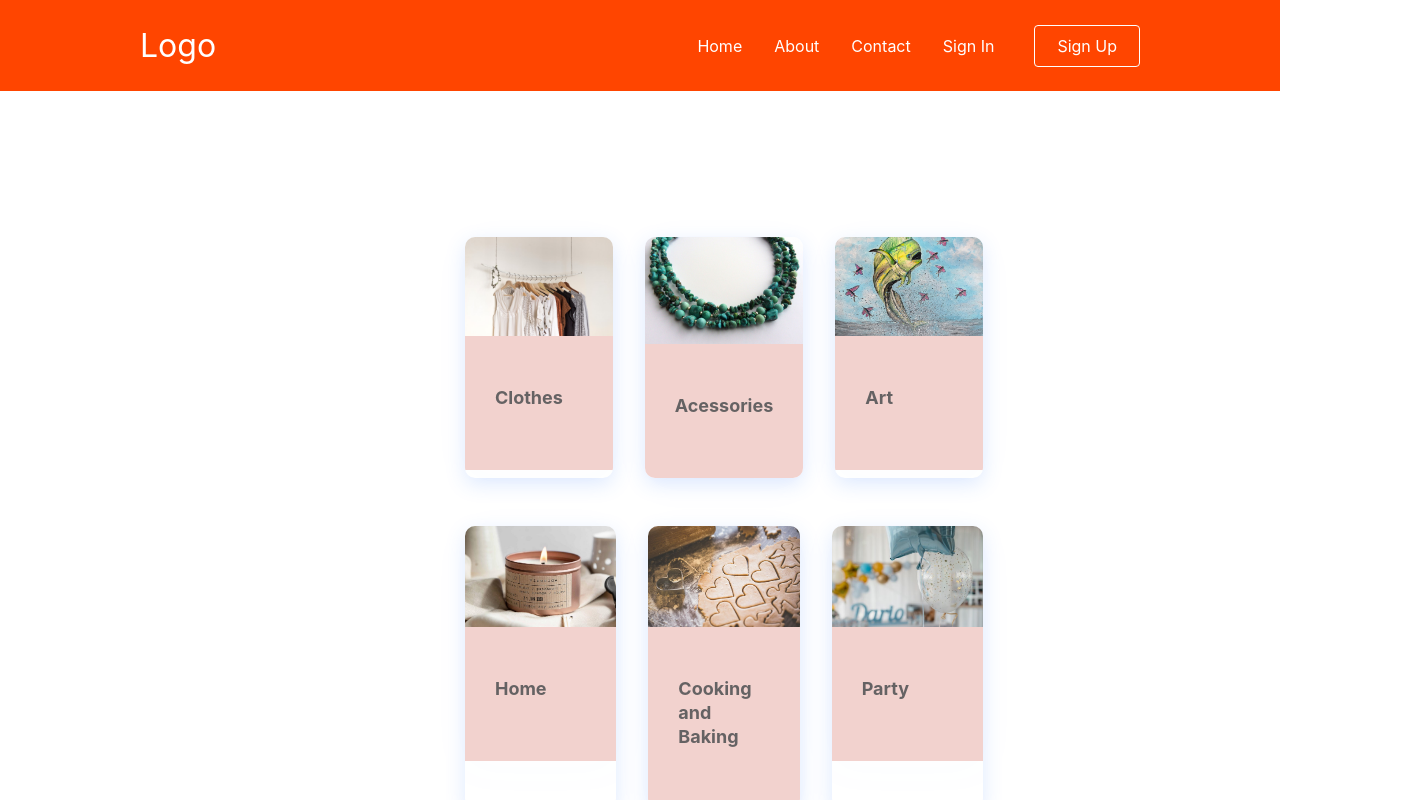
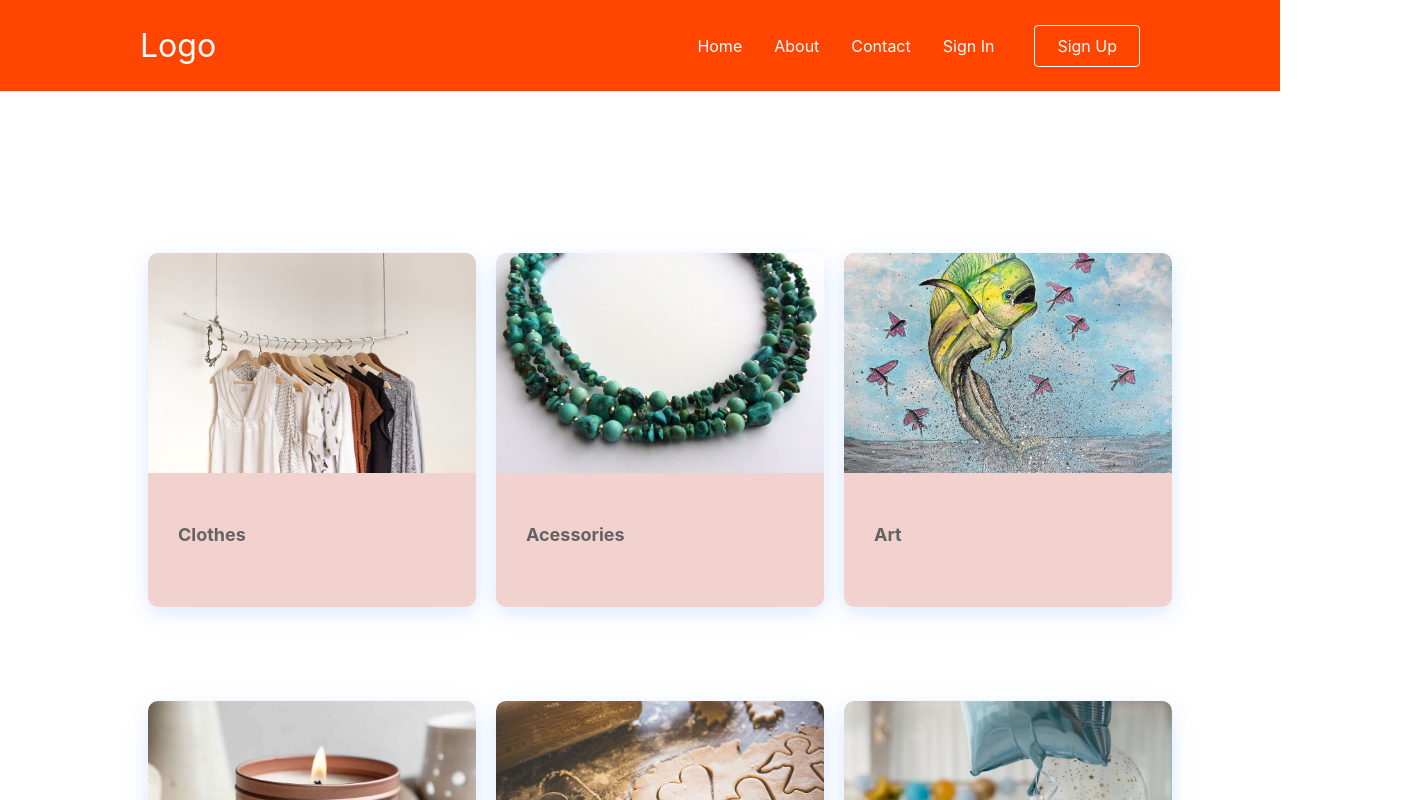
Before and after one commit to marlains/Venushacks-2022, a React (Create React App) app: page / in a window 1280 px wide. Shown: the top 800 px of the page, 1408 px wide, since content can reach past the window. Built offline with nearby package versions, Linux system fonts and the light colour scheme.

Commit message:
fixed cards and footer

```diff
--- a/src/components/AllCards.js
+++ b/src/components/AllCards.js
@@ -13,7 +13,7 @@ function AllCards() {
     <div className='all_cards'>
         <div className='all_cards_container'>
             <div className='all_cards_wrapper'>
-                <ul className='card_name'>
+                <ul className='card_name_wrapper'>
                     <Cards
                     src={pic}
                     text='Clothes'
@@ -30,7 +30,7 @@ function AllCards() {
                     path='/'
                     />
                 </ul>
-                <ul className='card_name'>
+                <ul className='card_name_wrapper'>
                     <Cards
                     src={pic4}
                     text='Home'
--- a/src/components/Cards.css
+++ b/src/components/Cards.css
@@ -1,11 +1,6 @@
 .all_cards {
     padding: 4rem;
     background: #fff;
-    width: 100vw;
-  }
-
-  h1 {
-    text-align: center;
   }
 
   .all_cards_container {
@@ -22,14 +17,18 @@
     margin: 50px 45px;
   }
 
-  .card_name {
+  .card_name_wrapper {
     margin-bottom: 24px;
   }
 
-  .card_name {
-    display: flex;
-    flex: 1;
-    margin: 1rem;
+  .card_name_wrapper {
+    display: grid;
+    grid-template-columns: 1fr 1fr 1fr;
+    grid-template-rows: 1fr 1fr 1fr;
+    column-gap: 20px;
+    margin: 3rem;
+    height: 50vh;
+    width: 80vw;
     border-radius: 10px; /* 10px rounded corners */
   }
 
```
